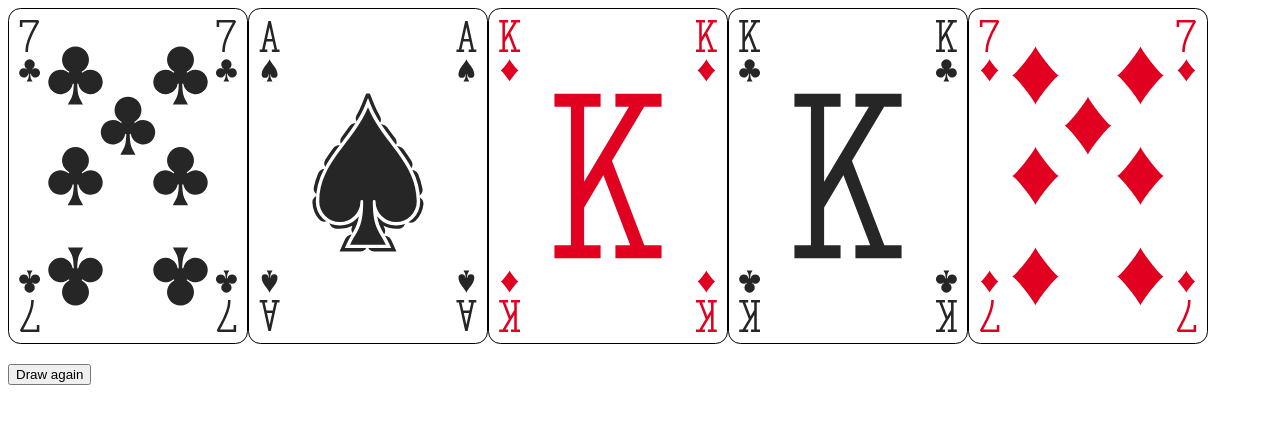
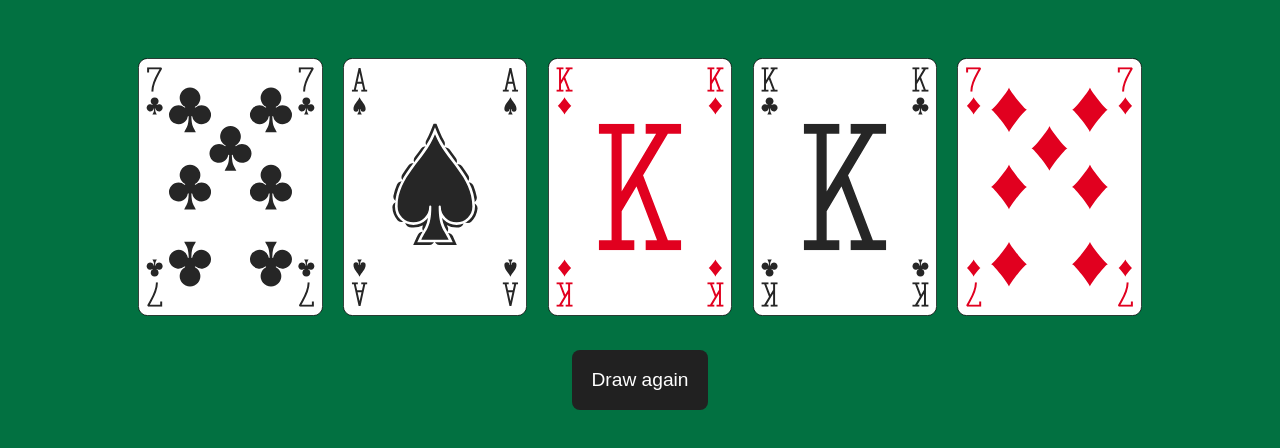
Before and after one commit to danbuckland/honest-poker, a website: page index.html in a window 1280 px wide. Drawn offline with Linux system fonts and the light colour scheme.

Commit message:
Add some basic styling

```diff
--- a/index.html
+++ b/index.html
@@ -3,14 +3,14 @@
   <head>
     <meta charset="UTF-8" />
     <title>Poker</title>
+    <link rel="stylesheet" href="./styles.css" />
   </head>
 
   <body>
     <section id="community-cards" class="community-cards"></section>
-    <p id="debug"></p>
     <button id="redraw" class="button">Draw again</button>
 
     <script src="/scripts/game.js"></script>
-    <script src="app.js"></script>
+    <script src="/scripts/app.js"></script>
   </body>
 </html>
--- a/app.js
+++ b/scripts/app.js
@@ -1,6 +1,7 @@
 const debugText = document.querySelector('#debug')
 const communityCards = document.querySelector('#community-cards')
 const redrawButton = document.querySelector('#redraw')
+const gameBoard = document.querySelector('#game')
 
 const prettyPrint = (cards) => {
   let prettyString = ''
@@ -15,7 +16,7 @@ const renderCards = (cards) => {
   cards.forEach(card => {
     const cardImage = document.createElement('img')
     cardImage.setAttribute('src', `/cards/${card.code}.svg`)
-    cardImage.setAttribute('class', 'front-face')
+    cardImage.setAttribute('class', 'card')
     cardImage.setAttribute('alt', `${card.name} of ${card.suit}`)
     communityCards.appendChild(cardImage)
   });
--- /dev/null
+++ b/styles.css
@@ -0,0 +1,34 @@
+* {
+  padding: 0;
+  margin: 0;
+  box-sizing: border-box;
+}
+
+body {
+  background: #027141;
+}
+
+.card {
+  margin: 1%;
+  width: calc(18%);
+}
+
+.community-cards {
+  margin: 3rem auto 0 auto;
+  width: 80%;
+}
+
+.button {
+  border-radius: 0.5rem;
+  background: #212121;
+  border: none;
+  cursor: pointer;
+  color: #ffffff;
+  font-size: 1.2rem;
+  font-weight: 300;
+  margin-top: 1.2rem;
+  padding: 1.2rem;
+  display: block;
+  margin: 1.2rem auto;
+  bottom: 0px;
+}
```
